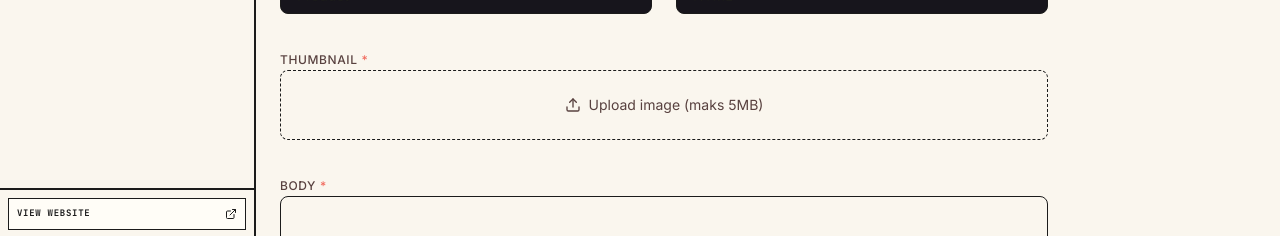
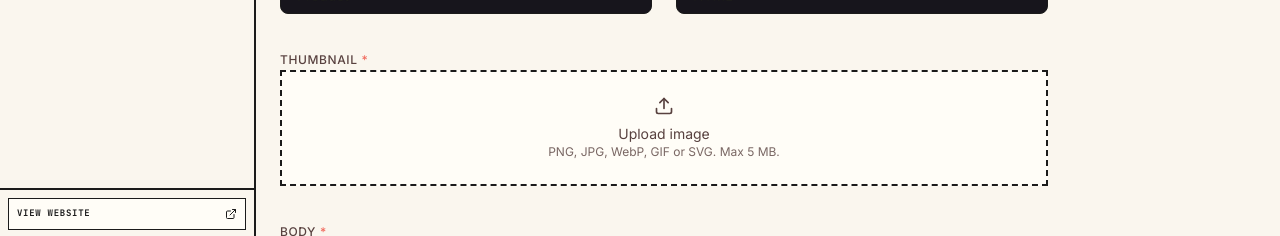
Before and after one commit to Phiy-O/andika-vault, a Next.js app: page /admin/projects/new in a window 1280 px wide. Shown: the part 512-748 px from the top of the page. Built offline with nearby package versions, Linux system fonts and the light colour scheme; no server answers; the database is empty.

Commit message:
feat(admin): refresh media uploader and shared modal

```diff
--- a/components/admin/ImageUploader.tsx
+++ b/components/admin/ImageUploader.tsx
@@ -2,7 +2,7 @@
 
 import { useRef, useState } from "react";
 import Image from "next/image";
-import { Upload, X, Loader2 } from "lucide-react";
+import { Upload, Loader2, RefreshCw } from "lucide-react";
 
 const MAX_SIZE_MB = 5;
 const ACCEPTED = [
@@ -13,17 +13,26 @@ const ACCEPTED = [
   "image/svg+xml",
 ];
 
+const secondaryBtn =
+  "inline-flex h-10 items-center gap-2 border-2 border-line bg-surface px-4 font-jet text-[9px] font-bold uppercase tracking-[.08em] shadow-[2px_2px_0_var(--foreground)] transition-transform hover:-translate-y-0.5 hover:bg-admin-wash disabled:cursor-not-allowed disabled:opacity-50 motion-reduce:transform-none";
+
+const alertBtn =
+  "inline-flex h-10 items-center gap-2 border-2 border-admin-alert bg-surface px-4 font-jet text-[9px] font-bold uppercase tracking-[.08em] text-admin-alert shadow-[2px_2px_0_var(--foreground)] transition-transform hover:-translate-y-0.5 hover:bg-[#f9e8e6] disabled:cursor-not-allowed disabled:opacity-50 motion-reduce:transform-none";
+
 export function ImageUploader({
   value,
   onChange,
   label = "Upload image",
+  aspect = "video",
 }: {
   value: string;
   onChange: (url: string) => void;
   label?: string;
+  aspect?: "video" | "certificate";
 }) {
   const inputRef = useRef<HTMLInputElement>(null);
   const [uploading, setUploading] = useState(false);
+  const [dragging, setDragging] = useState(false);
   const [error, setError] = useState("");
 
   async function handleFile(file: File) {
@@ -71,43 +80,91 @@ export function ImageUploader({
   return (
     <div>
       {value ? (
-        <div className="flex items-center gap-3">
-          <div className="relative h-16 w-24 overflow-hidden rounded-lg border border-line">
+        <div>
+          <div
+            className={`relative border-2 border-line bg-admin-wash ${
+              aspect === "certificate" ? "aspect-[4/3]" : "aspect-video"
+            }`}
+          >
             <Image
               src={value}
               alt="preview"
               fill
-              sizes="96px"
+              sizes="320px"
               unoptimized
               className="object-cover"
             />
+            {uploading && (
+              <div className="absolute inset-0 grid place-items-center bg-background/80">
+                <span className="flex items-center gap-2 font-sans text-sm text-muted">
+                  <Loader2 size={16} className="animate-spin" /> Uploading...
+                </span>
               </div>
-          <button
-            type="button"
-            onClick={handleRemove}
-            className="rounded p-1.5 text-muted transition-colors hover:bg-surface hover:text-red-400"
-            title="Remove image"
-          >
-            <X size={16} />
-          </button>
+            )}
           </div>
-      ) : (
+          <div className="mt-3 flex flex-wrap gap-3">
             <button
               type="button"
               onClick={() => inputRef.current?.click()}
               disabled={uploading}
-          className="flex w-full items-center justify-center gap-2 rounded-lg border border-dashed border-line px-3 py-6 text-sm text-muted transition-colors hover:border-purple hover:text-foreground disabled:cursor-not-allowed disabled:opacity-50"
+              className={secondaryBtn}
+            >
+              <RefreshCw size={14} /> Replace
+            </button>
+            <button
+              type="button"
+              onClick={handleRemove}
+              disabled={uploading}
+              className={alertBtn}
+            >
+              Remove
+            </button>
+          </div>
+        </div>
+      ) : (
+        <div
+          onDragOver={(event) => {
+            event.preventDefault();
+            setDragging(true);
+          }}
+          onDragLeave={(event) => {
+            if (!event.currentTarget.contains(event.relatedTarget as Node | null))
+              setDragging(false);
+          }}
+          onDrop={(event) => {
+            event.preventDefault();
+            setDragging(false);
+            const file = event.dataTransfer.files?.[0];
+            if (file) void handleFile(file);
+          }}
+          className={`border-2 border-dashed p-6 text-center transition-colors ${
+            dragging || uploading
+              ? "border-purple bg-admin-wash"
+              : "border-line bg-surface"
+          }`}
+        >
+          <button
+            type="button"
+            onClick={() => inputRef.current?.click()}
+            disabled={uploading}
+            className="mx-auto flex flex-col items-center gap-2 font-sans text-sm text-muted transition-colors hover:text-foreground disabled:cursor-not-allowed disabled:opacity-50"
           >
             {uploading ? (
               <>
-              <Loader2 size={16} className="animate-spin" /> Uploading...
+                <Loader2 size={20} className="animate-spin" />
+                <span>Uploading...</span>
               </>
             ) : (
               <>
-              <Upload size={16} /> {label} (maks {MAX_SIZE_MB}MB)
+                <Upload size={20} />
+                <span>{label}</span>
               </>
             )}
           </button>
+          <p className="mt-2 font-sans text-xs text-muted/80">
+            PNG, JPG, WebP, GIF or SVG. Max 5 MB.
+          </p>
+        </div>
       )}
       <input
         ref={inputRef}
@@ -120,7 +177,14 @@ export function ImageUploader({
           e.target.value = "";
         }}
       />
-      {error && <p className="mt-2 text-xs text-red-400">{error}</p>}
+      {error && (
+        <p
+          role="alert"
+          className="mt-2 font-jet text-[9px] uppercase tracking-[.06em] text-admin-alert"
+        >
+          {error}
+        </p>
+      )}
     </div>
   );
 }
--- a/components/ui/Modal.tsx
+++ b/components/ui/Modal.tsx
@@ -8,7 +8,7 @@ type ModalProps = {
   onClose: () => void;
   title?: string;
   children: React.ReactNode;
-  /** default footer: Cancel (transparent + border) + Confirm (purple) */
+  /** default footer: Cancel (secondary) + Confirm (primary coral) */
   confirmLabel?: string;
   cancelLabel?: string;
   onConfirm?: () => void;
@@ -17,8 +17,8 @@ type ModalProps = {
 };
 
 /**
- * Reusable modal dialog styled for the site theme.
- * Default footer = Cancel (transparent w/ border) + Confirm (purple).
+ * Reusable modal dialog styled for the admin studio theme.
+ * Default footer = Cancel (secondary) + Confirm (primary coral).
  * Customize via children / noFooter for any page-specific content.
  */
 export function Modal({
@@ -56,41 +56,44 @@ export function Modal({
       ref={dialogRef}
       onClose={onClose}
       onClick={handleBackdropClick}
-      className="fixed inset-0 z-50 m-auto w-full max-w-120 bg-transparent p-4 border-0 backdrop:bg-black/70 open:flex open:items-center open:justify-center"
+      className="fixed inset-0 z-50 m-auto w-full max-w-120 bg-transparent p-4 border-0 backdrop:bg-foreground/60 open:flex open:items-center open:justify-center"
     >
-      <div className="w-full rounded-[18px] border border-line bg-surface shadow-[0_30px_80px_rgba(0,0,0,.5)]">
+      <div className="w-full border-2 border-line bg-surface shadow-[4px_4px_0_var(--foreground)]">
         {/* Header */}
-        <div className="flex items-center justify-between gap-4 px-6 pt-5">
+        <div className="flex items-center justify-between gap-4 border-b-2 border-line px-5 py-4">
           {title && (
-            <h2 className="m-0 text-base font-medium tracking-[-.02em] text-foreground">
+            <h2 className="m-0 font-space text-base font-bold tracking-[-.02em] text-foreground">
               {title}
             </h2>
           )}
           <button
+            type="button"
             onClick={onClose}
             aria-label="Close modal"
-            className="ml-auto rounded-lg border border-line p-2 text-muted transition-colors hover:bg-surface hover:text-foreground cursor-pointer"
+            className="ml-auto grid size-11 place-items-center border-2 border-line bg-background text-foreground transition-colors hover:bg-admin-wash"
           >
             <X size={15} />
           </button>
         </div>
 
         {/* Content */}
-        <div className="px-6 py-5">{children}</div>
+        <div className="px-5 py-5">{children}</div>
 
         {/* Default footer */}
         {!noFooter && (
-          <div className="flex justify-end gap-3 px-6 pb-6">
+          <div className="flex justify-end gap-3 border-t-2 border-line px-5 py-4">
             <button
+              type="button"
               onClick={onClose}
-              className="rounded-lg border border-line px-5 py-2.5 text-sm text-muted transition-colors hover:bg-surface hover:text-foreground cursor-pointer"
+              className="inline-flex h-10 items-center border-2 border-line bg-surface px-4 font-space text-[12px] font-bold tracking-[-.01em] text-foreground shadow-[2px_2px_0_var(--foreground)] transition-transform hover:-translate-y-0.5 hover:bg-admin-wash motion-reduce:transform-none"
             >
               {cancelLabel}
             </button>
             {onConfirm && (
               <button
+                type="button"
                 onClick={onConfirm}
-                className="rounded-lg bg-purple px-5 py-2.5 text-sm font-medium text-[#17151c] transition-opacity hover:opacity-90 cursor-pointer"
+                className="inline-flex h-10 items-center border-2 border-line bg-purple px-4 font-space text-[12px] font-bold tracking-[-.01em] text-foreground shadow-[3px_3px_0_var(--foreground)] transition-transform hover:-translate-y-0.5 hover:bg-[#ef7e70] motion-reduce:transform-none"
               >
                 {confirmLabel}
               </button>
```
Lines whose indentation alone changed are shown as unchanged.
